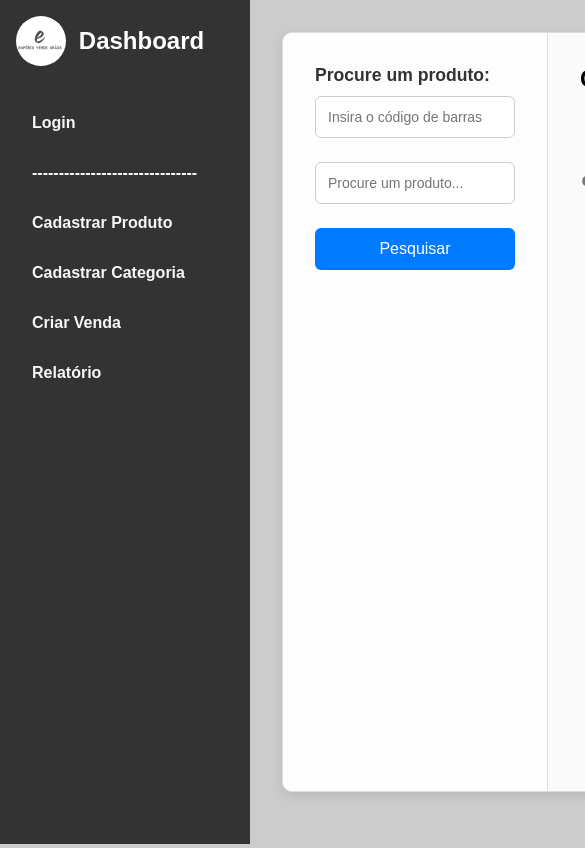
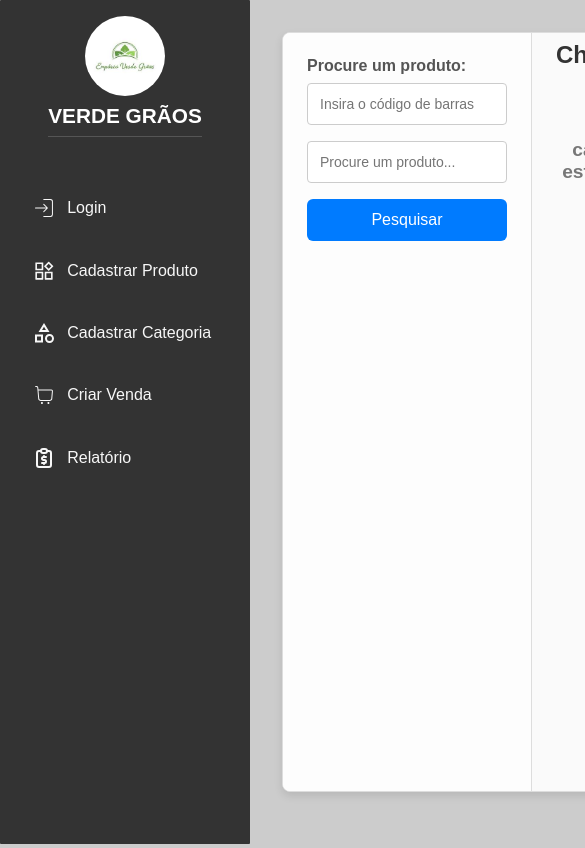
Before and after one commit to Le0odev/EmporioVerdeGraos, a React (Vite) app: page /criar-venda in a window 390 px wide. Shown: the top 848 px of the page, 585 px wide, since content can reach past the window. Built offline with nearby package versions, Linux system fonts and the light colour scheme.

Commit message:
fix - icons sidebar e responsividade

```diff
--- a/src/components/Header/Sidebar.tsx
+++ b/src/components/Header/Sidebar.tsx
@@ -1,5 +1,8 @@
-// Sidebar.tsx
 import React from 'react';
+import { AiOutlineProduct } from 'react-icons/ai';
+import { CiLogin, CiShoppingCart } from 'react-icons/ci';
+import { MdOutlineCategory } from 'react-icons/md';
+import { TbReportMoney } from 'react-icons/tb';
 import { Link } from 'react-router-dom';
 import styled from 'styled-components';
 
@@ -8,62 +11,84 @@ const SidebarContainer = styled.nav`
   padding: 1rem;
   display: flex;
   flex-direction: column;
-  align-items: flex-start;
+  align-items: center;
   height: 100vh;
   width: 250px;
   position: fixed;
+  border-radius: 1px  ;
+
+`;
+
+const LogoContainer = styled.div`
+  display: flex;
+  flex-direction: column;
+  align-items: center;
+  margin-bottom: 2.5rem;
+`;
+
+const LogoImage = styled.img`
+  width: 80px;
+  height: 80px;
+  margin-bottom: 0.5rem;
+  border-radius: 50%;
+`;
+
+const LogoText = styled.div`
+  font-size: 1.3rem;
+  font-weight: bold;
+  color: white;
+  text-transform: uppercase;
+  border-bottom: 1px solid #555;
+  padding-bottom: 0.5rem;
 `;
 
 const NavLink = styled(Link)`
+  display: flex;
+  align-items: center;
   font-size: 1rem;
   color: #f7f7f7;
+  text-decoration: none;
   margin: 0.5rem 0;
-  text-decoration: none;
-  font-weight: bold;
-  padding: 0.5rem 1rem;
+  padding: 0.7rem 1rem;
   width: 100%;
   box-sizing: border-box;
   transition: background-color 0.3s, color 0.3s;
+
 
   &:hover {
     color: #333;
     background-color: #ccc;
     border-radius: 4px;
   }
-`;
 
-const LogoContainer = styled.div`
-  display: flex;
-  align-items: center;
-  margin-bottom: 2rem;
-`;
-
-const LogoImage = styled.img`
-  width: 50px;
-  margin-right: 0.8rem;
-  border-radius: 50px;
-`;
-
-const LogoText = styled.div`
-  font-size: 1.5rem;
-  font-weight: bold;
-  color: white;
+  svg {
+    margin-right: 0.7rem;
+    font-size: 1.5rem;
+  }
 `;
 
 const Sidebar: React.FC = () => {
   return (
     <SidebarContainer>
       <LogoContainer>
-        <LogoImage src="/src/assets/logo2.jpg" alt="Company Logo" />
-        <LogoText>Dashboard</LogoText>
+        <LogoImage src="/src/assets/logo.png" alt="Company Logo" />
+        <LogoText>Verde Grãos</LogoText>
       </LogoContainer>
-      <NavLink to="/login">Login</NavLink> {/* Adicionando o link para a página de login */}
-      <NavLink to="/login" >-------------------------------</NavLink>
-      <NavLink to="/cadastrar-produto">Cadastrar Produto</NavLink>
-      <NavLink to="/cadastrar-categoria">Cadastrar Categoria</NavLink>
-      <NavLink to="/criar-venda">Criar Venda</NavLink>
-      <NavLink to="/relatorio">Relatório</NavLink>
-
+      <NavLink to="/login">
+        <CiLogin /> Login
+      </NavLink>
+      <NavLink to="/cadastrar-produto">
+        <AiOutlineProduct /> Cadastrar Produto
+      </NavLink>
+      <NavLink to="/cadastrar-categoria">
+        <MdOutlineCategory /> Cadastrar Categoria
+      </NavLink>
+      <NavLink to="/criar-venda">
+        <CiShoppingCart /> Criar Venda
+      </NavLink>
+      <NavLink to="/relatorio">
+        <TbReportMoney /> Relatório
+      </NavLink>
     </SidebarContainer>
   );
 };
--- a/src/pages/PDV/StyledVenda.tsx
+++ b/src/pages/PDV/StyledVenda.tsx
@@ -6,17 +6,17 @@ export const VendaContainer = styled.div`
   display: flex;
   background-color: #fff;
   border: 1px solid #ddd;
-  border-radius: 10px;
+  border-radius: 8px;
   overflow: hidden;
-  margin-bottom: 1.5rem;
+  margin-bottom: 1rem;
   height: 90vh;
-  box-shadow: 0 4px 12px rgba(0, 0, 0, 0.1);
+  box-shadow: 0 4px 8px rgba(0, 0, 0, 0.1);
 `;
 
 // Seção de pesquisa de produtos
 export const SearchSection = styled.div`
   flex: 2;
-  padding: 2rem;
+  padding: 1.5rem;
   display: flex;
   flex-direction: column;
   border-right: 1px solid #ddd;
@@ -26,7 +26,7 @@ export const SearchSection = styled.div`
 // Seção do carrinho de compras
 export const VendaSection = styled.div`
   flex: 1;
-  padding: 2rem;
+  padding: 1.5rem;
   background-color: #fafafa;
   display: flex;
   flex-direction: column;
@@ -34,10 +34,10 @@ export const VendaSection = styled.div`
 
 // Estilos para rótulos
 export const Label = styled.label`
-  margin-bottom: 10px;
-  color: #333;
+  margin-bottom: 8px;
+  color: #555;
   font-weight: bold;
-  font-size: 1.1rem;
+  font-size: 1rem;
 `;
 
 // Rótulo específico para peso
@@ -49,9 +49,9 @@ export const LabelPeso = styled(Label)`
 export const Input = styled.input`
   width: 100%;
   padding: 12px;
-  margin-bottom: 1.5rem;
+  margin-bottom: 16px;
   border: 1px solid #ccc;
-  border-radius: 6px;
+  border-radius: 4px;
   font-size: 16px;
   transition: border-color 0.3s ease;
 
@@ -86,14 +86,14 @@ export const ProductCard = styled.div`
   align-items: center;
   padding: 1.5rem;
   border: 1px solid #ddd;
-  border-radius: 10px;
+  border-radius: 8px;
   cursor: pointer;
   background-color: #fff;
   transition: background-color 0.3s ease, box-shadow 0.3s ease;
 
   &:hover {
     background-color: #f9f9f9;
-    box-shadow: 0 4px 12px rgba(0, 0, 0, 0.1);
+    box-shadow: 0 4px 8px rgba(0, 0, 0, 0.1);
   }
 `;
 
@@ -109,8 +109,6 @@ export const ProductImage = styled.img`
   ${ProductCard}:hover & {
     transform: scale(1.1);
   }
-
-
 `;
 
 // Botão genérico
@@ -133,7 +131,7 @@ export const Button = styled.button`
 // Nome do produto
 export const ProductName = styled.span`
   font-weight: bold;
-  margin-bottom: 10px;
+  margin-bottom: 8px;
   text-align: center;
   font-size: 1rem;
   color: #333;
@@ -146,6 +144,15 @@ export const ProductPrice = styled.span`
   margin-top: 0.8rem;
   margin-bottom: 1rem;
   font-weight: bold;
+`;
+
+// Título da seção do carrinho
+export const CartTitle = styled.h3`
+  font-size: 1.5rem;
+  margin-bottom: 1rem;
+  text-align: center;
+  margin-top: -1rem; // Ajusta a margem superior
+  color: #333;
 `;
 
 // Lista de itens do carrinho
@@ -165,14 +172,13 @@ export const CartItem = styled.li`
   padding: 1rem;
   border-bottom: 1px solid #ccc;
   background-color: #fff;
-  border-radius: 8px;
-  margin-bottom: 1rem;
-  box-shadow: 0 2px 6px rgba(0, 0, 0, 0.1);
-  transition: background-color 0.3s ease, transform 0.3s ease;
+  border-radius: 4px;
+  margin-bottom: 8px;
+  box-shadow: 0 2px 4px rgba(0, 0, 0, 0.05);
+  transition: background-color 0.3s ease;
 
   &:hover {
     background-color: #f9f9f9;
-    transform: scale(1.00);
   }
 `;
 
@@ -222,10 +228,10 @@ export const QuantityControl = styled.div`
     cursor: pointer;
     color: #007bff;
     transition: color 0.3s ease;
+  }
 
-    &:hover {
-      color: #0056b3;
-    }
+  svg:hover {
+    color: #0056b3;
   }
 `;
 
@@ -234,6 +240,7 @@ export const TrashIcon = styled(FaTrashAlt)`
   cursor: pointer;
   color: red;
   transition: color 0.3s ease;
+  margin-left: 0.5rem; // Adiciona espaço para a margem esquerda
 
   &:hover {
     color: #c82333;
@@ -248,12 +255,11 @@ export const CheckoutButton = styled(Button)`
   color: #fff;
   border: none;
   padding: 0.75rem;
-  border-radius: 6px;
-  transition: background-color 0.3s ease, transform 0.3s ease;
+  border-radius: 4px;
+  transition: background-color 0.3s ease;
 
   &:hover {
     background-color: #218838;
-    transform: scale(1.05);
   }
 `;
 
@@ -265,11 +271,10 @@ export const GranelInput = styled(Input)`
 // Container para subtotal
 export const SubtotalContainer = styled.div`
   padding: 1rem;
-  background-color: #fff;
+  background-color: #f0f0f0;
   border: 1px solid #ddd;
-  border-radius: 6px;
+  border-radius: 4px;
   margin-top: 1rem;
-  box-shadow: 0 2px 8px rgba(0, 0, 0, 0.1);
   display: flex;
   justify-content: space-between;
   align-items: center;
@@ -278,7 +283,7 @@ export const SubtotalContainer = styled.div`
 // Rótulo para subtotal
 export const SubtotalLabel = styled.h3`
   margin-bottom: 0.5rem;
-  color: #333;
+  color: #555;
   font-size: 1.2rem;
 `;
 
@@ -300,65 +305,37 @@ export const EmptyCartMessage = styled.p`
 
 // Seção de checkout
 export const CheckoutSection = styled.div`
-  padding: 2rem;
+  padding: 1.5rem;
   margin-top: 1.5rem;
   border-top: 1px solid #ddd;
   background-color: #f9f9f9;
-  border-radius: 6px;
-  box-shadow: 0 2px 8px rgba(0, 0, 0, 0.1);
+  border-radius: 4px;
+  box-shadow: 0 2px 4px rgba(0, 0, 0, 0.05);
 `;
 
-// Título da seção de checkout
-export const CheckoutTitle = styled.h2`
-  margin-bottom: 1rem;
-  font-size: 1.5rem;
-  color: #333;
+// Estilos para botões de controle de quantidade
+export const QuantityButton = styled(Button)`
+  padding: 0.2rem 0.5rem;
+  margin: 0 0.2rem;
+  font-size: 1rem;
+  background-color: #f8f9fa;
+  color: #007bff;
+
+  &:hover {
+    background-color: #e2e6ea;
+  }
 `;
 
-// Mensagem de checkout
-export const CheckoutMessage = styled.p`
-  margin-bottom: 1rem;
+// Alerta para mensagens
+export const AlertMessage = styled.p`
+  color: green;
+  font-weight: bold;
+  margin-top: 10px;
   font-size: 1rem;
-  color: #555;
+  text-align: center; // Centraliza o texto
 `;
 
-// Detalhes do checkout (por exemplo, subtotal)
-export const CheckoutDetails = styled.div`
-  display: flex;
-  justify-content: space-between;
-  align-items: center;
+// Botão de pesquisa
+export const SearchButton = styled(Button)`
   margin-top: 1rem;
 `;
-
-// Rótulo de checkout (por exemplo, "Subtotal:")
-export const CheckoutLabel = styled.span`
-  font-weight: bold;
-  color: #555;
-`;
-
-// Valor de checkout (por exemplo, valor do subtotal)
-export const CheckoutValue = styled.span`
-  color: #007bff;
-  font-weight: bold;
-`;
-
-// Total de checkout (por exemplo, total a pagar)
-export const CheckoutTotal = styled.div`
-  display: flex;
-  justify-content: space-between;
-  align-items: center;
-  margin-top: 1rem;
-`;
-
-// Rótulo para total de checkout
-export const CheckoutTotalLabel = styled.h3`
-  font-size: 1.5rem;
-  color: #555;
-`;
-
-// Valor total de checkout
-export const CheckoutTotalAmount = styled.span`
-  font-size: 1.5rem;
-  font-weight: bold;
-  color: #28a745;
-`;
```
Also changed, not shown: src/pages/PDV/CriarVenda.tsx (+21 -18 lines), src/pages/ProductCad/StyledProdutos.tsx (+10 -0 lines).
